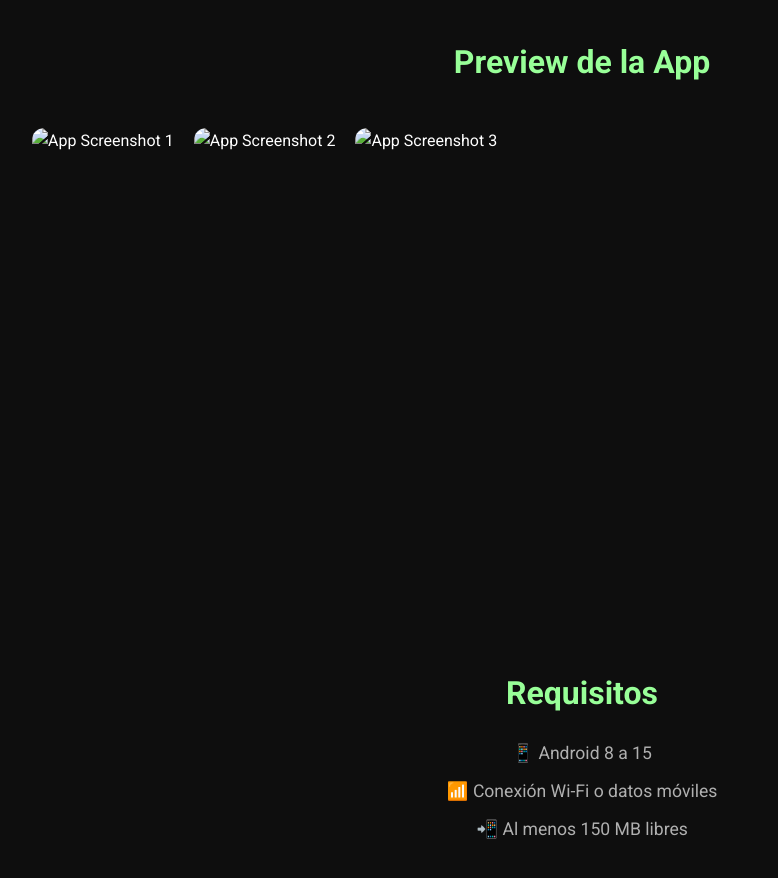
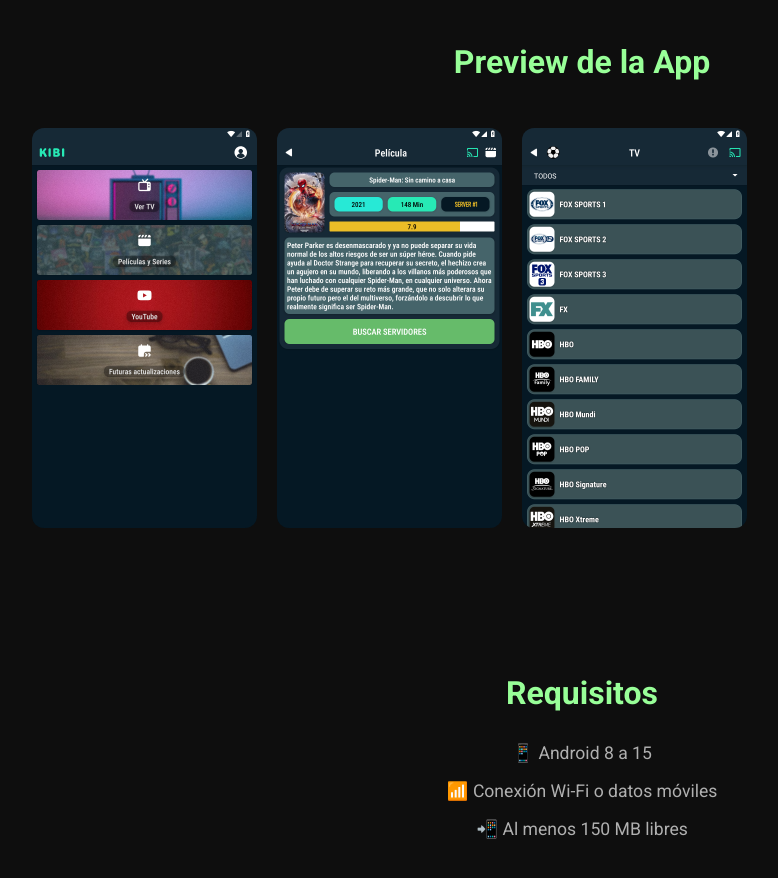
Before and after one commit to JotaK-Dev/kibi.github.io, a plain HTML site: page index.html in a window 1280 px wide. Shown: the part 1780-2658 px from the top of the page, without its empty margins (58-836 px from the left). Drawn offline with nearby package versions, Linux system fonts and the light colour scheme.

Commit message:
Update index.html

```diff
--- a/index.html
+++ b/index.html
@@ -54,9 +54,9 @@
     <div class="container">
       <h2>Preview de la App</h2>
       <div class="carousel">
-        <img src="screenshot1.png" alt="App Screenshot 1" />
-        <img src="screenshot2.png" alt="App Screenshot 2" />
-        <img src="screenshot3.png" alt="App Screenshot 3" />
+        <img src="cap1.png" alt="Inicio" />
+        <img src="cap_media.png" alt="Peliculas y Series" />
+        <img src="cap_tv.png" alt="TV en VIVO" />
       </div>
     </div>
   </section>
```
